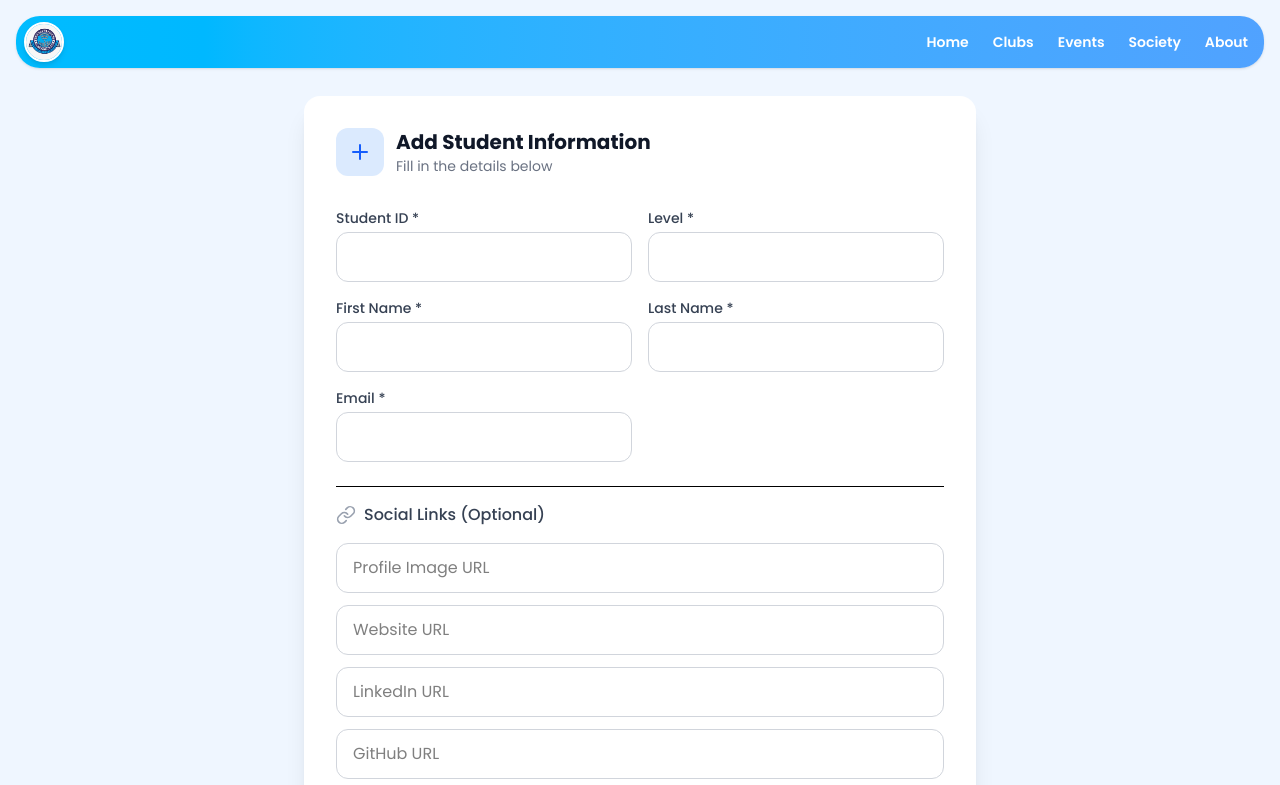
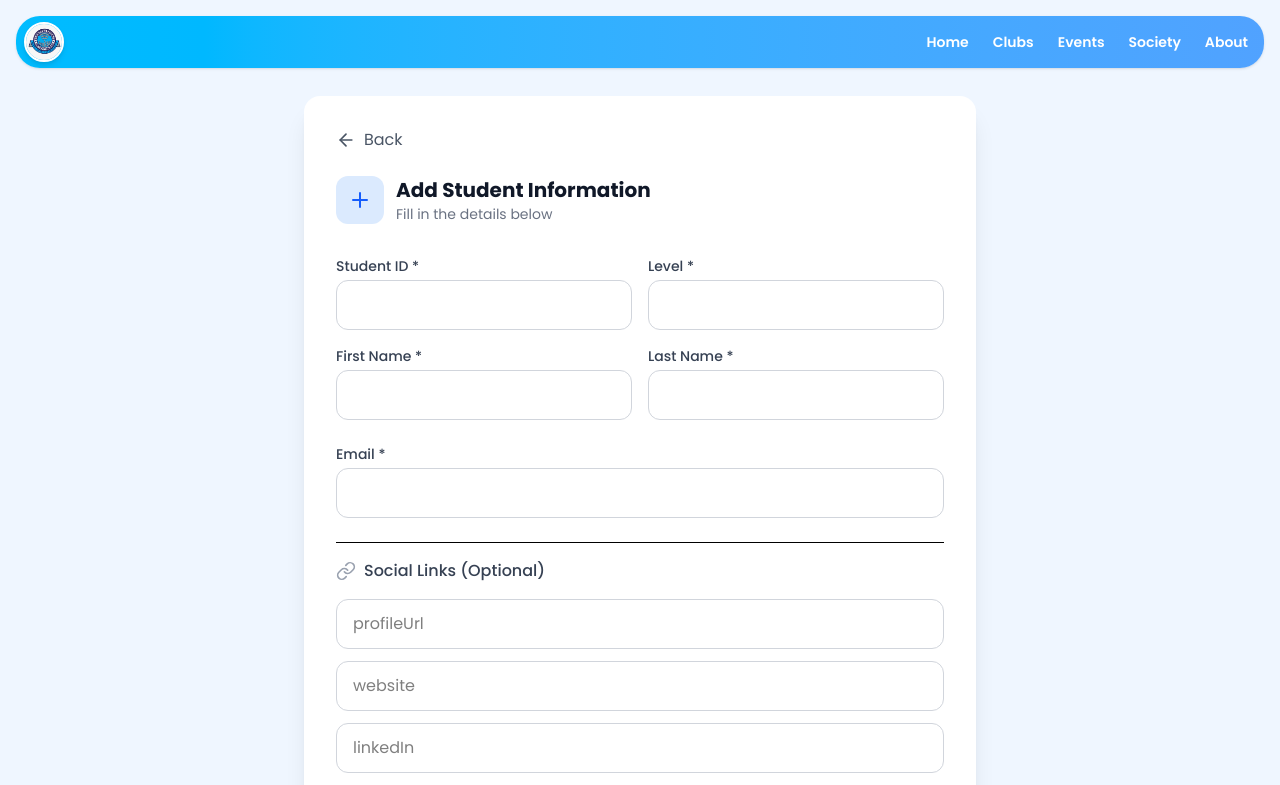
Before and after one commit to comssu/comssuwebsite, a React (Vite) app: page /admin/add-member in a window 1280 px wide. Shown: the top 785 px of the page. Built offline with nearby package versions, Linux system fonts and the light colour scheme; no server answers.

Commit message:
update amdin dashboard with edit and delete option with search bar

```diff
--- a/src/App.tsx
+++ b/src/App.tsx
@@ -34,7 +34,13 @@ const App: React.FC = () => {
         path="/admin/add-member"
         element={<AddMember members={members} setMembers={setMembers} />}
       />
+      <Route
+        path="/admin/edit-member/:id"
+        element={<AddMember members={members} setMembers={setMembers} />}
+      />
+
     </Routes>
+
   );
 };
 
--- a/src/data/members.ts
+++ b/src/data/members.ts
@@ -1,9 +1,10 @@
 export const members = [
   {
-    id: "1",
+    id: "9101",
     image: "/images/abm.jpg",
     firstname: "Mary",
     lastname: "Khan",
+    level: "Year 4",
     email: "may@gmail.com",
     website: "https://maray.dev",
     linkedIn: "https://linkedin.com/in/assanatu",
@@ -11,10 +12,11 @@ export const members = [
     about: "Frontend developer passionate about React and UI design.",
   },
   {
-    id: "2",
+    id: "8962",
     image: "/images/abm.jpg",
     firstname: "John",
     lastname: "Doe",
+    level: "Year 3",
     email: "john@gmail.com",
     website: "",
     linkedIn: "",
--- a/src/pages/Admin/AddMember.tsx
+++ b/src/pages/Admin/AddMember.tsx
@@ -1,8 +1,8 @@
-import { useState } from 'react';
-import { useNavigate } from 'react-router-dom';
-import NavBar from '../../components/NavBar';
-import { Plus, Link as LinkIcon } from 'lucide-react';
-import type { Member } from '../../types/member';
+import { useState, useEffect } from "react";
+import { useNavigate, useParams } from "react-router-dom";
+import NavBar from "../../components/NavBar";
+import { Plus, Link as LinkIcon, ArrowLeft } from "lucide-react";
+import type { Member } from "../../types/member";
 
 type Props = {
   members: Member[];
@@ -11,9 +11,40 @@ type Props = {
 
 const AddMember = ({ members, setMembers }: Props) => {
   const navigate = useNavigate();
+  const { id } = useParams<{ id?: string }>();
+
+  const isEdit = Boolean(id);
+  const existingMember = members.find((m) => m.id === id);
 
   const [form, setForm] = useState<Omit<Member, "image">>({
-    id: "",firstname: "", lastname: "", email: "", level: "", profileUrl: "", website: "", github: "", linkedIn: "", about: "",});
+    id: "",
+    firstname: "",
+    lastname: "",
+    email: "",
+    level: "",
+    profileUrl: "",
+    website: "",
+    github: "",
+    linkedIn: "",
+    about: "",
+  });
+
+  useEffect(() => {
+    if (isEdit && existingMember) {
+      setForm({
+        id: existingMember.id,
+        firstname: existingMember.firstname,
+        lastname: existingMember.lastname,
+        email: existingMember.email,
+        level: existingMember.level,
+        profileUrl: existingMember.profileUrl || "",
+        website: existingMember.website || "",
+        github: existingMember.github || "",
+        linkedIn: existingMember.linkedIn || "",
+        about: existingMember.about || "",
+      });
+    }
+  }, [isEdit, existingMember]);
 
   const handleChange = (
     e: React.ChangeEvent<HTMLInputElement | HTMLTextAreaElement>
@@ -23,29 +54,44 @@ const AddMember = ({ members, setMembers }: Props) => {
     e.preventDefault();
 
     const requiredFields: (keyof typeof form)[] = [
-      "id", "firstname", "lastname", "email", "level"];
+      "id",
+      "firstname",
+      "lastname",
+      "email",
+      "level",
+    ];
 
     if (requiredFields.some((f) => !form[f])) {
-      alert("Please fill required fields (ID, First Name, Last Name, Email, Level)");
+      alert("Please fill all required fields");
       return;
     }
 
-    setMembers([...members, { ...form, image: form.profileUrl || "/images/abm.jpg" }]);
-    alert("Student added successfully!");
+    if (isEdit) {
+      setMembers(
+        members.map((m) =>
+          m.id === id
+            ? {
+              ...m,
+              ...form,
+              image: form.profileUrl || m.image,
+            }
+            : m
+        )
+      );
+      alert("Student updated successfully!");
+    } else {
+      setMembers([
+        ...members,
+        {
+          ...form,
+          image: form.profileUrl || "/images/abm.jpg",
+        },
+      ]);
+      alert("Student added successfully!");
+    }
+
     navigate("/admin/dashboard");
   };
-
-  const fields = [
-    { name: "id", label: "Student ID", type: "text", required: true },
-    { name: "level", label: "Level", type: "text", required: true },
-    { name: "firstname", label: "First Name", type: "text", required: true },
-    { name: "lastname", label: "Last Name", type: "text", required: true },
-    { name: "email", label: "Email", type: "email", required: true },
-    { name: "profileUrl", label: "Profile Image URL", type: "text", required: false },
-    { name: "website", label: "Website URL", type: "text", required: false },
-    { name: "linkedIn", label: "LinkedIn URL", type: "text", required: false },
-    { name: "github", label: "GitHub URL", type: "text", required: false },
-  ];
 
   return (
     <>
@@ -53,72 +99,107 @@ const AddMember = ({ members, setMembers }: Props) => {
       <div className="pt-24 px-4 bg-blue-50 min-h-screen">
         <div className="max-w-2xl mx-auto">
           <div className="bg-white rounded-2xl shadow-xl p-6 md:p-8">
+
+            <button
+              onClick={() => navigate(-1)}
+              className="flex items-center gap-2 mb-6 text-gray-600 hover:text-gray-900"
+            >
+              <ArrowLeft className="w-5 h-5" />
+              Back
+            </button>
+
             <div className="flex items-center gap-3 mb-8">
               <div className="w-12 h-12 bg-blue-100 rounded-xl flex items-center justify-center">
                 <Plus className="w-6 h-6 text-blue-600" />
               </div>
               <div>
-                <h2 className="text-xl font-bold text-gray-900">Add Student Information</h2>
-                <p className="text-sm text-gray-500">Fill in the details below</p>
+                <h2 className="text-xl font-bold text-gray-900">
+                  {isEdit ? "Edit Student Information" : "Add Student Information"}
+                </h2>
+                <p className="text-sm text-gray-500">
+                  {isEdit ? "Update the details below" : "Fill in the details below"}
+                </p>
               </div>
             </div>
 
             <form onSubmit={handleSubmit} className="space-y-6">
               <div className="grid grid-cols-1 md:grid-cols-2 gap-4">
-                {fields.slice(0, 5).map((f) => (
+                {[
+                  { name: "id", label: "Student ID" },
+                  { name: "level", label: "Level" },
+                  { name: "firstname", label: "First Name" },
+                  { name: "lastname", label: "Last Name" },
+                ].map((f) => (
                   <div key={f.name}>
                     <label className="block text-sm font-medium text-gray-700 mb-1">
-                      {f.label} {f.required && "*"}
+                      {f.label} *
                     </label>
                     <input
-                      type={f.type}
                       name={f.name}
                       value={form[f.name as keyof typeof form]}
                       onChange={handleChange}
-                      className="w-full px-4 py-3 border border-gray-300 rounded-xl focus:ring-2 focus:ring-blue-500 focus:border-blue-500"
-                      required={f.required}
+                      className="w-full px-4 py-3 border border-gray-300 rounded-xl focus:ring-2 focus:ring-blue-500"
+                      required
                     />
                   </div>
                 ))}
               </div>
 
+              <div>
+                <label className="block text-sm font-medium text-gray-700 mb-1">
+                  Email *
+                </label>
+                <input
+                  type="email"
+                  name="email"
+                  value={form.email}
+                  onChange={handleChange}
+                  className="w-full px-4 py-3 border border-gray-300 rounded-xl focus:ring-2 focus:ring-blue-500"
+                  required
+                />
+              </div>
+
               <div className="pt-4 border-t">
                 <div className="flex items-center gap-2 mb-4">
                   <LinkIcon className="w-5 h-5 text-gray-400" />
-                  <h3 className="font-medium text-gray-700">Social Links (Optional)</h3>
+                  <h3 className="font-medium text-gray-700">
+                    Social Links (Optional)
+                  </h3>
                 </div>
                 <div className="space-y-3">
-                  {fields.slice(5).map((f) => (
-                    <input
-                      key={f.name}
-                      type={f.type}
-                      name={f.name}
-                      value={form[f.name as keyof typeof form]}
-                      onChange={handleChange}
-                      placeholder={f.label}
-                      className="w-full px-4 py-3 border border-gray-300 rounded-xl focus:ring-2 focus:ring-blue-500 focus:border-blue-500"
-                    />
-                  ))}
+                  {["profileUrl", "website", "linkedIn", "github"].map(
+                    (name) => (
+                      <input
+                        key={name}
+                        name={name}
+                        value={form[name as keyof typeof form]}
+                        onChange={handleChange}
+                        placeholder={name}
+                        className="w-full px-4 py-3 border border-gray-300 rounded-xl focus:ring-2 focus:ring-blue-500"
+                      />
+                    )
+                  )}
                 </div>
               </div>
 
               <div>
-                <label className="block text-sm font-medium text-gray-700 mb-1">Bio</label>
+                <label className="block text-sm font-medium text-gray-700 mb-1">
+                  Bio
+                </label>
                 <textarea
                   name="about"
                   value={form.about}
                   onChange={handleChange}
                   rows={3}
-                  placeholder="Tell us about the student..."
-                  className="w-full px-4 py-3 border border-gray-300 rounded-xl focus:ring-2 focus:ring-blue-500 focus:border-blue-500 resize-none"
+                  className="w-full px-4 py-3 border border-gray-300 rounded-xl focus:ring-2 focus:ring-blue-500 resize-none"
                 />
               </div>
 
               <button
                 type="submit"
-                className="w-full bg-blue-500 text-white font-semibold py-3.5 rounded-xl hover:bg-blue-600 transition-all shadow-lg hover:shadow-xl active:scale-[0.98]"
+                className="w-full bg-blue-500 text-white font-semibold py-3.5 rounded-xl hover:bg-blue-600 transition"
               >
-                Add Student
+                {isEdit ? "Update Student" : "Add Student"}
               </button>
             </form>
           </div>
--- a/src/pages/Admin/Dashboard.tsx
+++ b/src/pages/Admin/Dashboard.tsx
@@ -1,9 +1,9 @@
-import React, { useState } from 'react';
-import NavBar from '../../components/NavBar';
-import Footer from '../../components/Footer';
-import { MoreVertical } from 'lucide-react';
-import type { Member } from '../../types/member';
-import { Link } from 'react-router-dom';
+import React, { useState } from "react";
+import NavBar from "../../components/NavBar";
+import Footer from "../../components/Footer";
+import { MoreVertical, Search } from "lucide-react";
+import type { Member } from "../../types/member";
+import { Link, useNavigate } from "react-router-dom";
 
 type Props = {
   members: Member[];
@@ -12,22 +12,44 @@ type Props = {
 
 const Dashboard: React.FC<Props> = ({ members, setMembers }) => {
   const [openMenuId, setOpenMenuId] = useState<string | null>(null);
+  const [search, setSearch] = useState("");
+  const navigate = useNavigate();
 
   const handleDelete = (id: string) => {
+    if (window.confirm("Are you sure you want to delete this student?")) {
       setMembers(members.filter((m) => m.id !== id));
+    }
   };
 
   const handleMenuToggle = (id: string) => {
     setOpenMenuId(openMenuId === id ? null : id);
   };
 
+  const filteredMembers = members.filter((student) =>
+    `${student.firstname} ${student.lastname} ${student.email}`
+      .toLowerCase()
+      .includes(search.toLowerCase())
+  );
+
   return (
     <div className="min-h-screen flex flex-col">
       <NavBar />
 
       <main className="flex-1 pt-24 px-6 bg-blue-50">
-        <div className="flex justify-between mb-6">
-          <h2 className="text-2xl font-semibold">Dashboard</h2>
+        <div className="flex flex-col md:flex-row md:items-center md:justify-between gap-4 mb-6">
+          <h2 className="text-2xl font-semibold">Admin Dashboard</h2>
+          <div className="flex gap-3">
+            <div className="relative">
+              <Search className="absolute left-3 top-3 w-4 h-4 text-gray-400" />
+              <input
+                type="text"
+                placeholder="Search student..."
+                value={search}
+                onChange={(e) => setSearch(e.target.value)}
+                className="pl-9 pr-4 py-2 rounded-lg border border-gray-300 focus:ring-2 focus:ring-blue-400 outline-none"
+              />
+            </div>
+
             <Link
               to="/admin/add-member"
               className="bg-blue-400 text-white px-5 py-2 rounded hover:bg-blue-500 transition"
@@ -35,13 +57,17 @@ const Dashboard: React.FC<Props> = ({ members, setMembers }) => {
               Add Student
             </Link>
           </div>
+        </div>
 
-        {members.length === 0 ? (
+        {filteredMembers.length === 0 ? (
           <p className="text-gray-500">No students found</p>
         ) : (
           <div className="grid grid-cols-1 sm:grid-cols-2 md:grid-cols-3 lg:grid-cols-4 gap-6">
-            {members.map((student) => (
-              <div key={student.id} className="bg-white p-5 rounded-xl shadow relative">
+            {filteredMembers.map((student) => (
+              <div
+                key={student.id}
+                className="bg-white p-5 rounded-xl shadow relative"
+              >
                 <button
                   onClick={() => handleMenuToggle(student.id)}
                   className="absolute top-3 right-3 text-gray-500 hover:text-black"
@@ -51,12 +77,13 @@ const Dashboard: React.FC<Props> = ({ members, setMembers }) => {
 
                 {openMenuId === student.id && (
                   <div className="absolute top-10 right-3 bg-white border rounded-md shadow-md w-28 z-10">
-                    <button
-                      className="block w-full px-4 py-2 text-sm hover:bg-gray-100 text-left"
-                      onClick={() => alert("Edit not implemented yet")}
+                    <Link
+                      to={`/admin/edit-member/${student.id}`}
+                      className="block w-full px-4 py-2 text-sm hover:bg-gray-100"
                     >
                       Edit
-                    </button>
+                    </Link>
+
                     <button
                       className="block w-full px-4 py-2 text-sm text-red-500 hover:bg-gray-100 text-left"
                       onClick={() => handleDelete(student.id)}
@@ -75,7 +102,7 @@ const Dashboard: React.FC<Props> = ({ members, setMembers }) => {
                   <div className="text-center">
                     <h3 className="font-semibold">{student.firstname} {student.lastname}</h3>
                     <p className="text-sm text-blue-500">{student.email}</p>
-                    <p className="text-xs">{student.about}</p>
+                    <p className="text-xs text-gray-500">Level: {student.level}</p>
                   </div>
                 </div>
               </div>
```
Also changed, not shown: src/pages/Admin/EditMember.tsx (deleted). Lines whose indentation alone changed are shown as unchanged.
